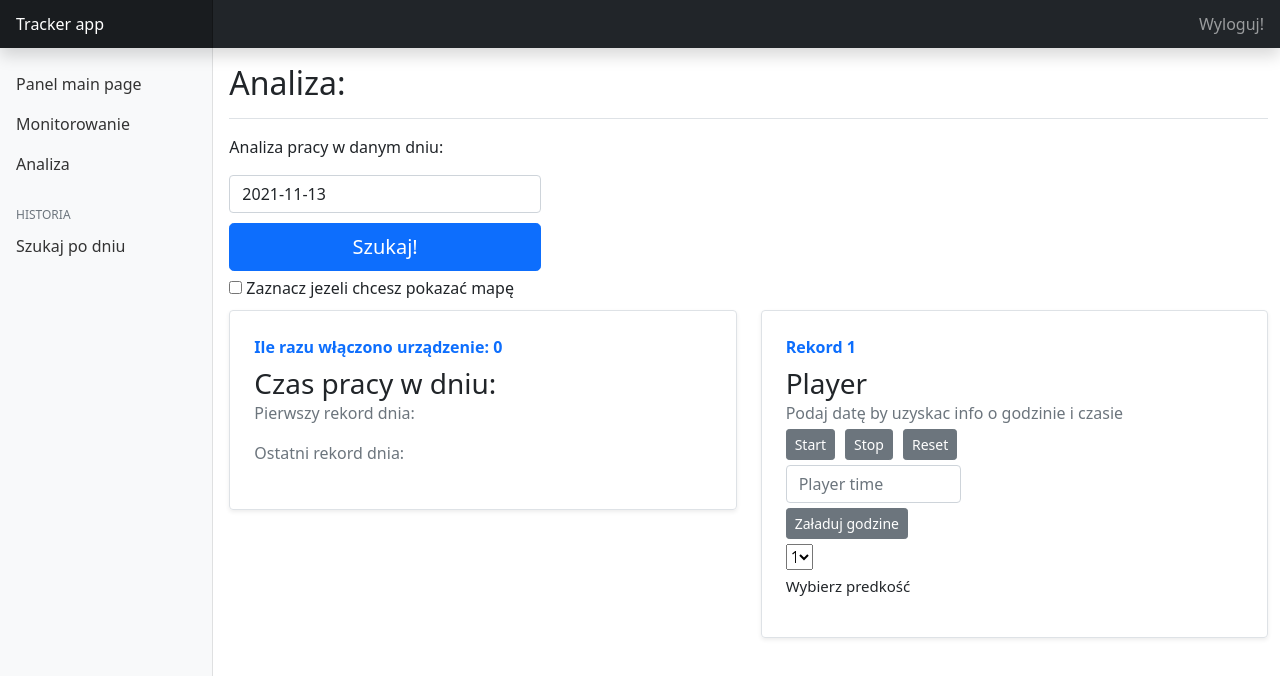
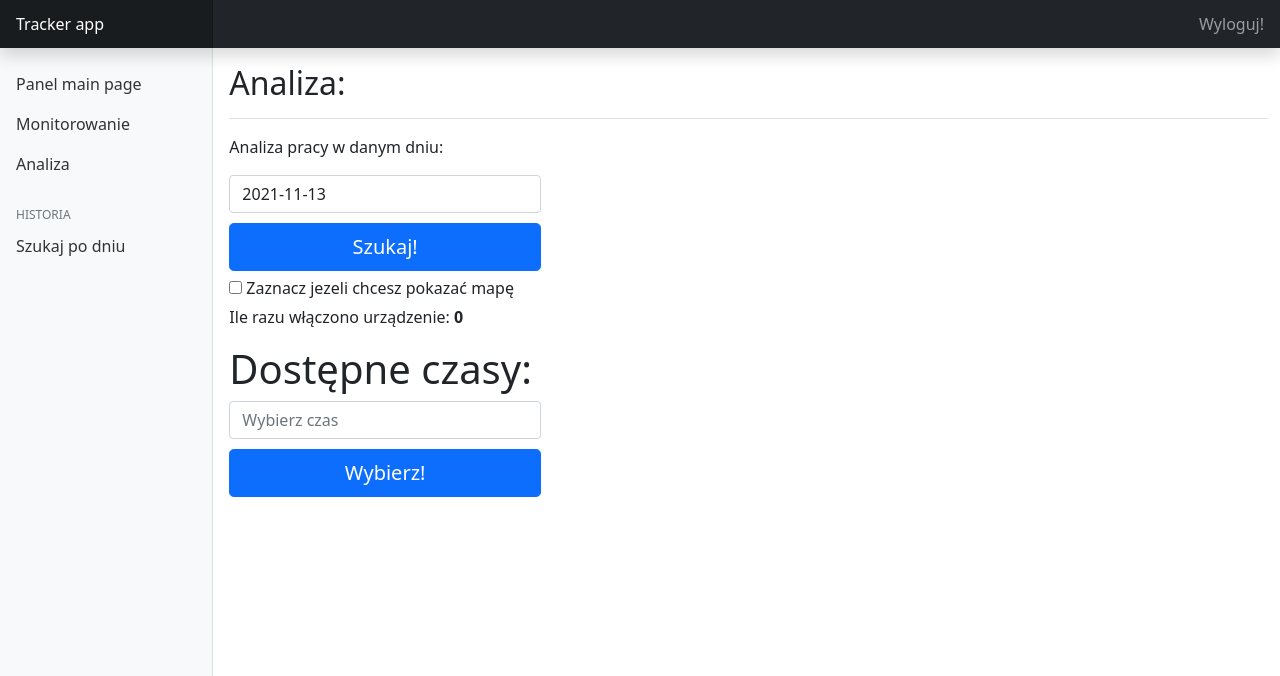
Before and after one commit to olekczubiak/simple-tracker, a Vue app in the folder simple-tracker/frontend/: page /panel/analysis in a window 1280 px wide. Shown: the top 676 px of the page. Built offline with nearby package versions, Linux system fonts and the light colour scheme.

Commit message:
trying to make panel to choose time in day

```diff
--- a/simple-tracker/frontend/src/components/AnalizeTime.vue
+++ b/simple-tracker/frontend/src/components/AnalizeTime.vue
@@ -3,16 +3,25 @@
         <div class="search-by-date">
         <input v-model="myData" type="data" class="form-control" placeholder="RRRR-MM-DD" required>
         <button class="w-100 btn btn-lg btn-primary" @click="getListOfPoz">Szukaj!</button>
+        <div class="checkbox-for-show-map">
             <input type="checkbox" id="checkbox" v-model="checked">
             <label for="checkbox" id="label-for-checkbox-to-show-map"> Zaznacz jezeli chcesz pokazać mapę</label>
         </div>
-    <div class="row mb-2">
+        <p>Ile razu włączono urządzenie: <b>{{numOfPowerOn}}</b></p>
+        <div v-if="isButtonToChooseTimeChecked==false" class="selecting-time-for-alalyze">
+            <h1>Dostępne czasy: </h1>
+            <div id="availableTimesId"></div>
+            <input v-model="selectedTime" type="data" class="form-control" placeholder="Wybierz czas">
+            <button class="w-100 btn btn-lg btn-primary" @click="SelectMyTime">Wybierz!</button>
+        </div>
+        </div>
+    <div v-if="numOfPowerOn!=0 && isButtonToChooseTimeChecked==true" class="row mb-2">
         <!-- Tutaj podstawowej info -->
         <div class="col-md-6">
             <div class="row g-0 border rounded overflow-hidden flex-md-row mb-4 shadow-sm h-md-250 position-relative">
                 <div class="col p-4 d-flex flex-column position-static">
                     <strong class="d-inline-block mb-2 text-primary">
-                    Ile razu włączono urządzenie: <b>{{numOfPowerOn}}</b>
+                    Info
                     </strong>
                     <h3 class="mb-0">
                         Czas pracy w dniu:  <b>{{workingTime}}</b>
@@ -33,11 +42,8 @@
             <div class="row g-0 border rounded overflow-hidden flex-md-row mb-4 shadow-sm h-md-250 position-relative">
                 <div class="col p-4 d-flex flex-column position-static">
                     <strong class="d-inline-block mb-2 text-primary">
-                    Rekord 1
+                        Player
                     </strong>
-                    <h3 class="mb-0">
-                        Player
-                    </h3>
                     <div class="mb-1 text-muted">
                         <div id="time-content"></div>
                         <div id="poz-content"></div>
@@ -76,8 +82,8 @@ export default {
             myData: "2021-11-13",
             firstDayRecord: "",
             lastDayRecord: "",
+            workingTime: "",
             numOfPowerOn: 0,
-            workingTime: "",
             listWithTime: [],
             listWithPoz: [],
             listWithLng: [],
@@ -89,6 +95,10 @@ export default {
             checked: false,
             playerTime: "",
             indexToStart: "",
+            selectedTime: "",
+            AffterClickOnButtonTime: 99,
+            isButtonToChooseTimeChecked: false,
+
         }
     },
 
@@ -97,6 +107,9 @@ export default {
             this.numOfPowerOn = 0;
             this.listWithTime = [];
             this.listWithPoz = [];
+            this.listWithLng = [];
+            this.listWithLat = [];
+            this.isButtonToChooseTimeChecked = false;
             const myToken = localStorage.getItem('user-token');
             const myLink = "https://tracker.toadres.pl/api/list/day?day=" + this.myData;
 
@@ -109,24 +122,57 @@ export default {
                 )
                 .then(response => response.json())
                 .then(data => {
-                    // dodanie czasów i poz do list
                     for (let index = 0; index < data.length; index++) {
                         const element = data[index];
-                        if (element.time == "XX:XX:XX") {
-                            this.numOfPowerOn++;
-                            console.log("Ilość wydarzeń" + this.numOfPowerOn)
-                            if (this.numOfPowerOn >= 2){
-                                alert("Przekroczono ilość uruchomień")
-                            }
-                        } else {
                         this.listWithTime.push(element.time);
                         this.listWithPoz.push(element.latitude + "," + element.longitude);
                         this.listWithLat.push(element.latitude);
                         this.listWithLng.push(element.longitude)
+                    }
+
+                    // Zamienienie listy z [x, 1, 2, 3, x, 1, 2] na [[1,2,3], [1,2]]
+                    const listOfArrays = [];
+                    var myArray = this.listWithTime.join("!").split("XX:XX:XX");
+                    myArray.shift();
+                    for (let index = 0; index < myArray.length; index++) {
+                        const element = myArray[index];
+                        var signsInArray = element.split("!");
+                        signsInArray.pop();
+                        signsInArray.shift();
+                        listOfArrays.push(signsInArray);
+                    }
+                    this.numOfPowerOn = listOfArrays.length;
+                    console.log(listOfArrays);
+
+                    // Wybranie odpowieniego czasu
+                    var availableTimes = "";
+                    for (let index = 0; index < listOfArrays.length; index++) {
+                        const element = listOfArrays[index];
+                        availableTimes += "Wpisz <b>" + index + "</b> By wybrac analizę od godziny: " + element[0] + " <br>"
 
                     }
-                    }
-                    console.log(this.listWithTime)
+                    document.getElementById("availableTimesId").innerHTML = availableTimes
+
+
+                    console.log(this.listWithTime);
+                    console.log(this.listWithPoz);
+                    console.log(this.listWithLng);
+                    console.log(this.listWithLat);
+
+
+
+
+
+
+
+
+
+
+
+
+
+
+
 
                     const date1 = new Date( this.myData + " " + this.listWithTime[0]);
                     const date2 = new Date(this.myData + " " + this.listWithTime.slice(-1)[0]);
@@ -209,7 +255,6 @@ export default {
         },
         stopPlayer() {
             this.toPlayer = "Zastopowałeś odtwarzanie, kliknij START!!";
-            console.log('kliknieto stop');
             for (let index = 0; index < this.timer2; index++) {
                 clearTimeout(index);
             }
@@ -223,9 +268,14 @@ export default {
             if (this.indexToStart == -1){
                 alert("Nie ma podanej godziny!")
             }
-            console.log("lista" + this.listWithTime)
-
-
+        },
+        SelectMyTime() {
+            if (this.selectedTime == "" || this.selectedTime >= this.numOfPowerOn) {
+                alert("Wybierz poprawny czas")
+            } else {
+                this.AffterClickOnButtonTime = this.selectedTime;
+                this.isButtonToChooseTimeChecked = true;
+            }
         }
     }
 }
```
Lines whose indentation alone changed are shown as unchanged.
